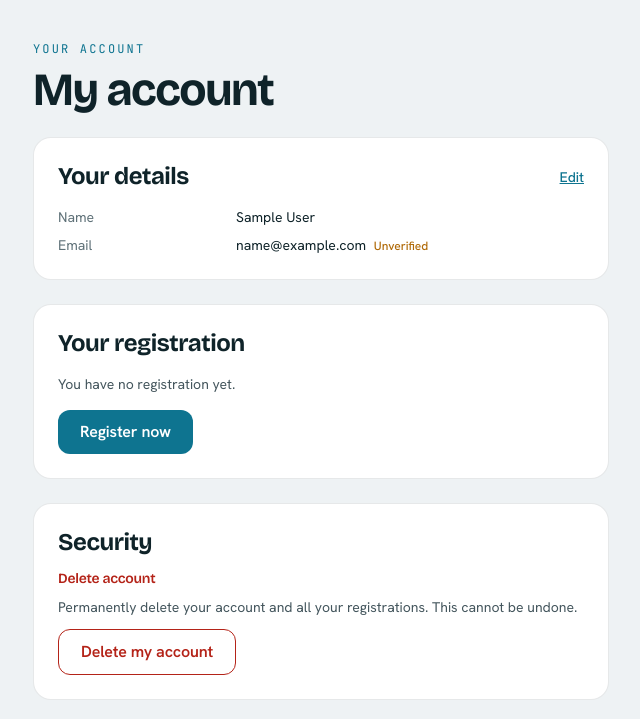
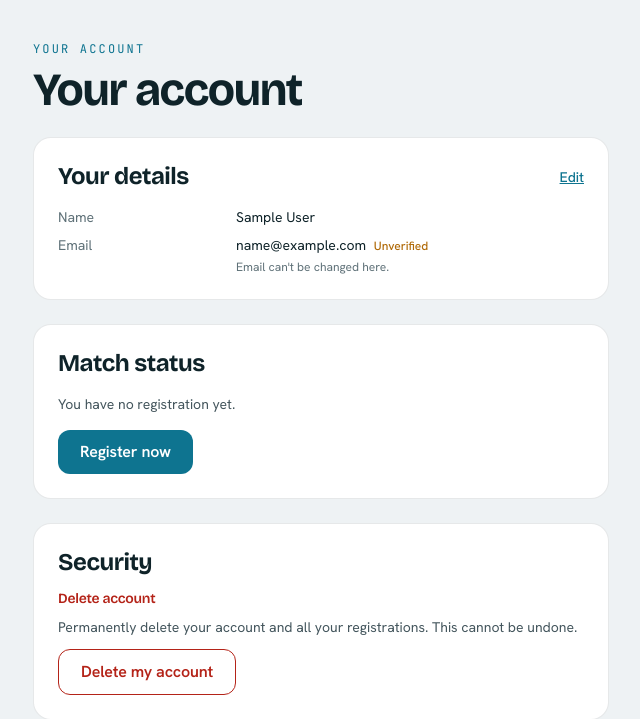
Before and after one commit to hugorodgerbrown/ambassadeurs, a Django app: page /account/ in a window 1280 px wide. Shown: the part 59-778 px from the top of the page, without its empty margins (319-959 px from the left). Run offline with Django 5.2, Linux system fonts and the light colour scheme; the visitor is signed in with stand-in values (Sample User, id 1); data that the repository does not hold is empty; style sheets or scripts are compiled from the project's sources.

Commit message:
VERB-37: restructure account detail page with match status card
- Hoist read-only role panel above "Your details" card
- Add "Email can't be changed here." note under email row
- Replace "Your registration" card with "Match status" card showing
  an explanatory sentence per Registration.Status value
- Branch MATCHED on i_have_accepted to show correct sentence
- Move "Register now" prompt inside the Match status card when there
  is no registration
- Change block title and h1 from "My account" to "Your account"

Co-Authored-By: Claude Opus 4.8 <noreply@anthropic.com>

```diff
--- a/templates/accounts/detail.html
+++ b/templates/accounts/detail.html
@@ -1,7 +1,7 @@
 {% extends "base.html" %}
 {% load i18n %}
 
-{% block title %}{% translate "My account" %}{% endblock %}
+{% block title %}{% translate "Your account" %}{% endblock %}
 
 {% block topband %}
     <div class="role-theme{% if registration and registration.role != 'AMBASSADOR' %} role-theme--referee{% endif %}">
@@ -12,7 +12,7 @@
 {% block content %}
     <section class="role-theme{% if registration and registration.role != 'AMBASSADOR' %} role-theme--referee{% endif %} mx-auto max-w-xl">
         <p class="eyebrow mb-2" style="color: var(--role)">{% translate "Your account" %}</p>
-        <h1 class="mb-6 text-ink">{% translate "My account" %}</h1>
+        <h1 class="mb-6 text-ink">{% translate "Your account" %}</h1>
 
         {% if messages %}
             {% for message in messages %}
@@ -22,7 +22,25 @@
             {% endfor %}
         {% endif %}
 
-        {# Profile #}
+        {% comment %}
+            Role panel — read-only, shown only when a registration exists.
+            Sits above "Your details" so role context is immediately visible.
+        {% endcomment %}
+        {% if registration %}
+            <div class="card mb-6">
+                <div class="role-zone mb-3">
+                    <p class="label mb-1">{% translate "Your role" %}</p>
+                    <p class="role-select__name">{{ registration.get_role_display }}</p>
+                </div>
+                <p class="text-xs text-meta">
+                    {% blocktranslate trimmed %}
+                        Your role is fixed. To register in the other role you must delete your account and start again.
+                    {% endblocktranslate %}
+                </p>
+            </div>
+        {% endif %}
+
+        {# Your details card #}
         <div class="card mb-6">
             <div class="mb-4 flex items-center justify-between">
                 <h2 class="text-h3 text-ink">{% translate "Your details" %}</h2>
@@ -76,6 +94,7 @@
                             </button>
                         </form>
                     {% endif %}
+                    <p class="mt-1 text-xs text-meta">{% translate "Email can't be changed here." %}</p>
                 </dd>
                 {% if registration %}
                     <dt class="text-meta">{% translate "Phone" %}</dt>
@@ -88,57 +107,60 @@
             </dl>
         </div>
 
-        {% comment %}Registration — role is read-only. Role identity uses the .role-zone tone;
-           the match status keeps the semantic .status tokens.{% endcomment %}
+        {% comment %}
+            Match status card — replaces the old "Your registration" card.
+            Shows a plain sentence per Registration.Status value rather than a
+            status pill, so the participant always knows what to do next.
+            When there is no registration, shows the "Register now" prompt instead.
+        {% endcomment %}
+        {% if registration %}
             <div class="card mb-6">
-            <h2 class="mb-4 text-h3 text-ink">{% translate "Your registration" %}</h2>
-            {% if registration %}
-                <div class="role-zone mb-4">
-                    <p class="label mb-1">{% translate "Your role" %}</p>
-                    <p class="role-select__name">{{ registration.get_role_display }}</p>
-                </div>
-                <dl class="grid grid-cols-3 items-center gap-2 text-sm">
-                    <dt class="text-meta">{% translate "Status" %}</dt>
-                    <dd class="col-span-2">
-                        {% comment %}
-                            Richer status labels covering all six Registration.Status
-                            values. Pill tone: status--action for MATCHED (needs
-                            attention), status--done for CONFIRMED (success),
-                            status--queue for all others (neutral / informational).
-                        {% endcomment %}
-                        <span
-                            class="status {% if registration.status == 'MATCHED' %}status--action{% elif registration.status == 'CONFIRMED' %}status--done{% else %}status--queue{% endif %}"
-                        >
+                <h2 class="mb-4 text-h3 text-ink">{% translate "Match status" %}</h2>
+                <p class="text-sm text-body">
                     {% if registration.status == 'PENDING' %}
-                                {% translate "Pending email verification" %}
+                        {% blocktranslate trimmed %}
+                            Please confirm your email address to enter the pool.
+                        {% endblocktranslate %}
                     {% elif registration.status == 'WAITING' %}
-                                {% translate "Available for match" %}
+                        {% blocktranslate trimmed %}
+                            You are in the queue. We'll email you when a match is found.
+                        {% endblocktranslate %}
                     {% elif registration.status == 'MATCHED' %}
-                                {% translate "Matched" %}
+                        {% if i_have_accepted %}
+                            {% blocktranslate trimmed %}
+                                You have accepted. Waiting for your partner to respond.
+                            {% endblocktranslate %}
+                        {% else %}
+                            {% blocktranslate trimmed %}
+                                You have been matched. Check your email to accept or decline.
+                            {% endblocktranslate %}
+                        {% endif %}
                     {% elif registration.status == 'CONFIRMED' %}
-                                {% translate "Confirmed" %}
+                        {% blocktranslate trimmed %}
+                            Your match is confirmed. Contact your partner to buy your passes together.
+                        {% endblocktranslate %}
                     {% elif registration.status == 'WITHDRAWN' %}
-                                {% translate "Withdrawn" %}
+                        {% blocktranslate trimmed %}
+                            Your registration has been withdrawn.
+                        {% endblocktranslate %}
                     {% elif registration.status == 'SUSPENDED' %}
-                                {% translate "Suspended" %}
+                        {% blocktranslate trimmed %}
+                            Your registration has been suspended. Contact support if you think this is an error.
+                        {% endblocktranslate %}
                     {% else %}
                         {{ registration.get_status_display }}
                     {% endif %}
-                        </span>
-                    </dd>
-                </dl>
-                <p class="mt-3 text-xs text-meta">
-                    {% blocktranslate trimmed %}
-                        Your role is fixed. To register in the other role you must delete your account and start again.
-                    {% endblocktranslate %}
                 </p>
+            </div>
         {% else %}
+            <div class="card mb-6">
+                <h2 class="mb-4 text-h3 text-ink">{% translate "Match status" %}</h2>
                 <p class="text-sm text-body">{% translate "You have no registration yet." %}</p>
                 <a href="{% url 'public:register' %}" class="btn btn--role mt-4">
                     {% translate "Register now" %}
                 </a>
+            </div>
         {% endif %}
-        </div>
 
         {# Security #}
         <div class="card">
```
Lines whose indentation alone changed are shown as unchanged.
